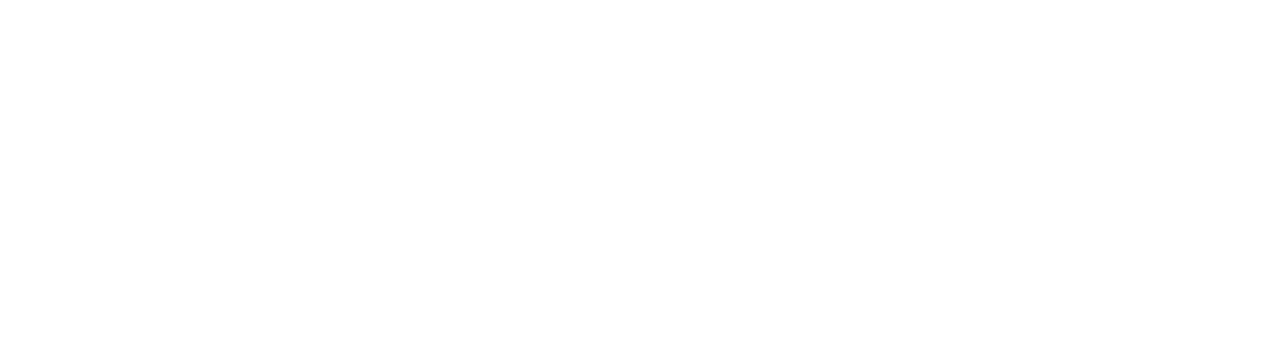
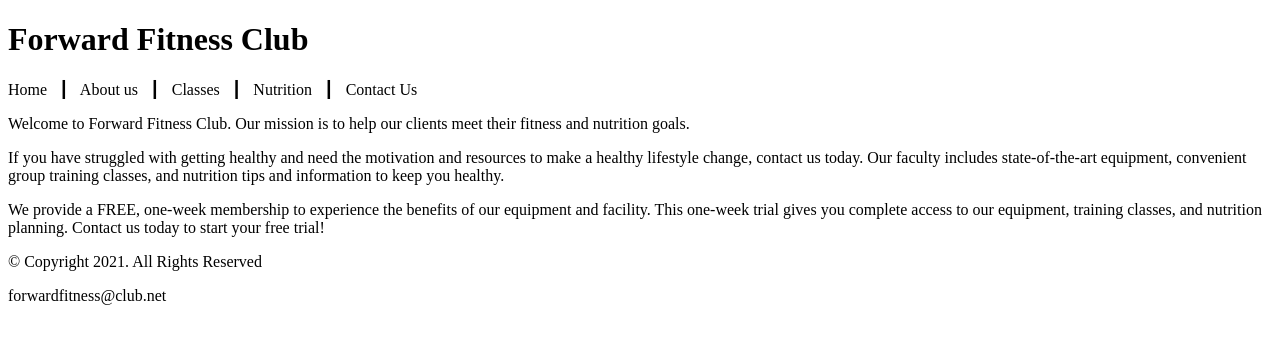
Before and after one commit to 144Sp23/ch2notes-dbolles01, a plain HTML site: page index.html in a window 1280 px wide. Drawn offline with Linux system fonts and the light colour scheme.

Commit message:
Completed notes

```diff
--- a/index.html
+++ b/index.html
@@ -1,13 +1,42 @@
 <!DOCTYPE html>
+<!-- This website template was created by: David Bolles -->
 <html lang="en">
-
 <head>
-  <title></title>
+  <title>Forward Fitness Club</title>
   <meta charset="utf-8">
 </head>
-
 <body>
 
+    <!-- Use the header for the website name or logo -->
+    <header>
+            <h1>Forward Fitness Club</h1>
+    </header>
+
+    <!-- Use the nav area to add hyperlinks to other pages within the website -->
+    <nav>
+            <p>Home &nbsp; &#9475; &nbsp;
+            About us &nbsp; &#9475; &nbsp;
+            Classes &nbsp; &#9475; &nbsp;
+            Nutrition &nbsp; &#9475; &nbsp;
+            Contact Us</p>
+    </nav>
+
+    <!-- Use the main area to add the main content of the webpage-->
+    <main>
+
+        <p>Welcome to Forward Fitness Club. Our mission is to help our clients meet their fitness and nutrition goals.</p>
+
+        <p> If you have struggled with getting healthy and need the motivation and resources to make a healthy lifestyle change, contact us today. Our faculty includes state-of-the-art equipment, convenient group training classes, and nutrition tips and information to keep you healthy.</p>
+
+        <p> We provide a FREE, one-week membership to experience the benefits of our equipment and facility. This one-week trial gives you complete access to our equipment, training classes, and nutrition planning. Contact us today to start your free trial!</p>
+
+    </main>
+
+    <!-- Use the footer area to add webpage footer content -->
+    <footer>
+        <p>&copy; Copyright 2021. All Rights Reserved</p>
+        <p>forwardfitness@club.net</p>
+    </footer>
+
 </body>
-
 </html>
```
Also changed, not shown: template.html (added, +35 -0 lines).
